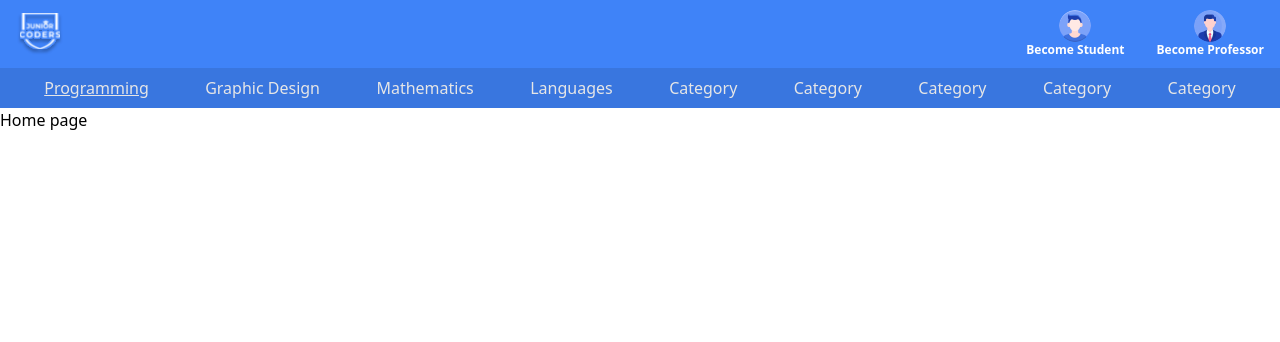
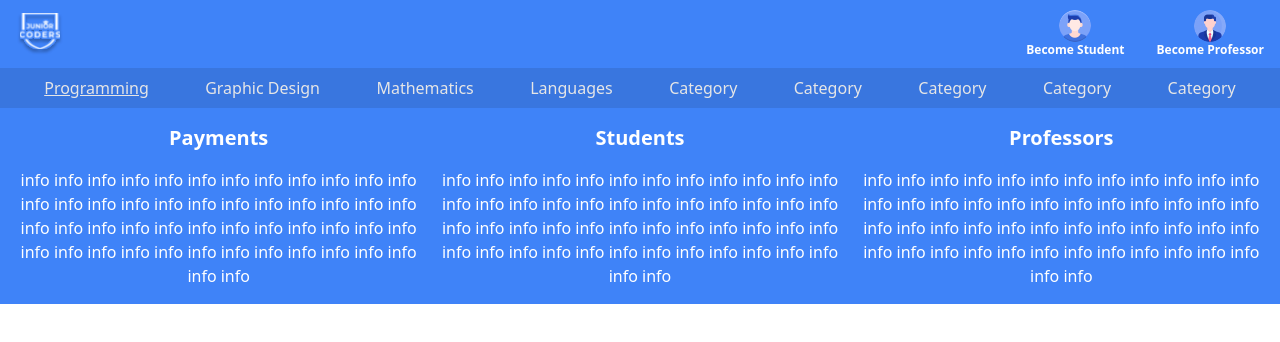
Before and after one commit to cosmin220304/planner-meditatii, a React (Vite) app: page / in a window 1280 px wide. Shown: the top 342 px of the page. Built offline with nearby package versions, Linux system fonts and the light colour scheme.

Commit message:
added Description

```diff
--- /dev/null
+++ b/src/components/Description.tsx
@@ -0,0 +1,37 @@
+// TODO: replace with actual text
+const placeholderDescription = Array.from(
+  new Array(50)
+).reduce((prev) => prev + "info ", "");
+
+const categories = [
+  {
+    title: "Payments",
+    description: placeholderDescription,
+  },
+  {
+    title: "Students",
+    description: placeholderDescription,
+  },
+  {
+    title: "Professors",
+    description: placeholderDescription,
+  },
+];
+
+function Description() {
+  return (
+    <div className="bg-blue-500 text-white flex gap-4 p-4">
+      {categories.map(({ title, description }) => (
+        <div
+          className="flex flex-col items-center gap-4"
+          key={title}
+        >
+          <div className="text-xl font-bold">{title}</div>
+          <div className="text-center">{description}</div>
+        </div>
+      ))}
+    </div>
+  );
+}
+
+export default Description;
--- a/src/pages/index.tsx
+++ b/src/pages/index.tsx
@@ -1,10 +1,11 @@
 import Topnav from "@features/topnav";
+import Description from "@components/Description";
 
 function Home() {
   return (
     <div>
       <Topnav />
-      Home page
+      <Description />
     </div>
   );
 }
```
